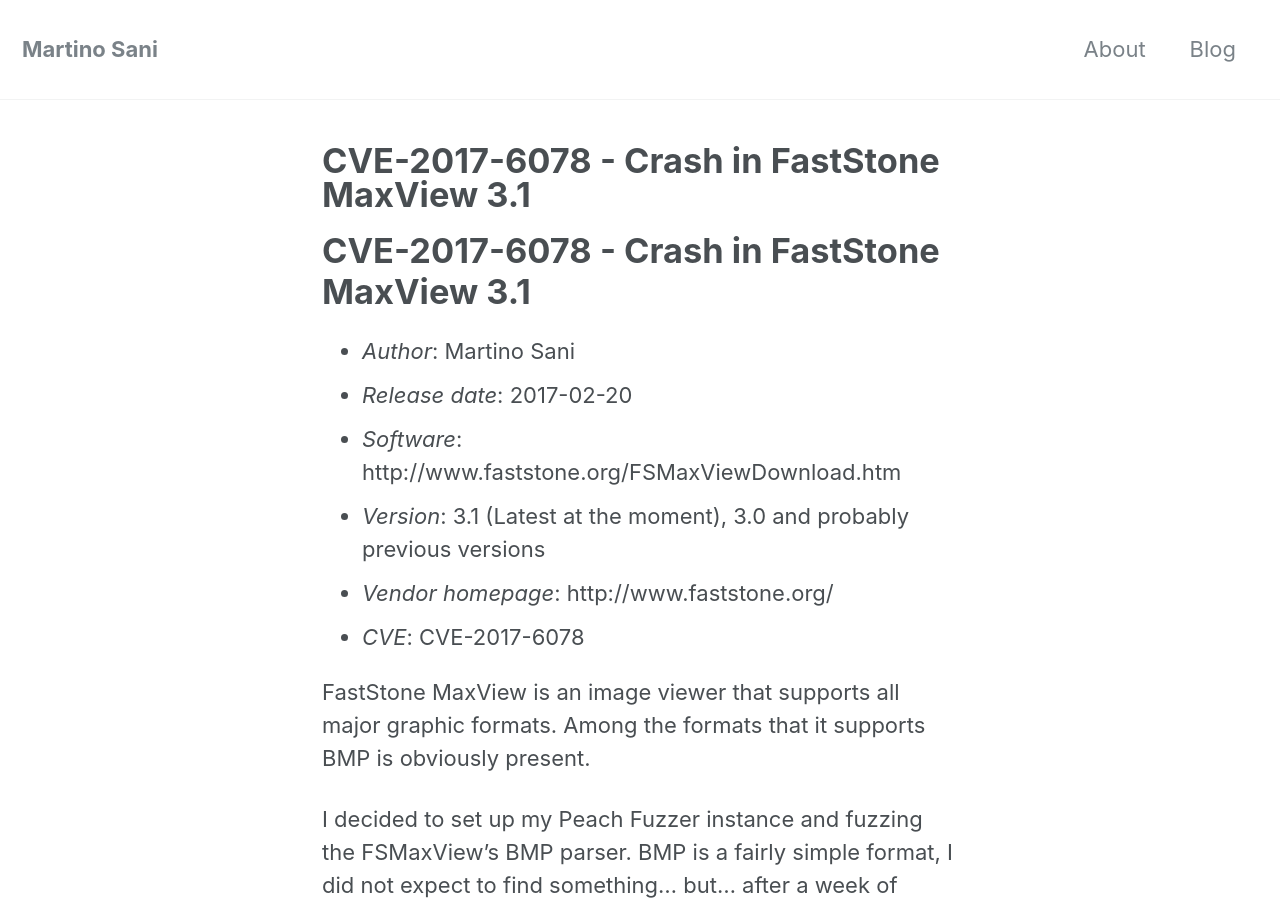
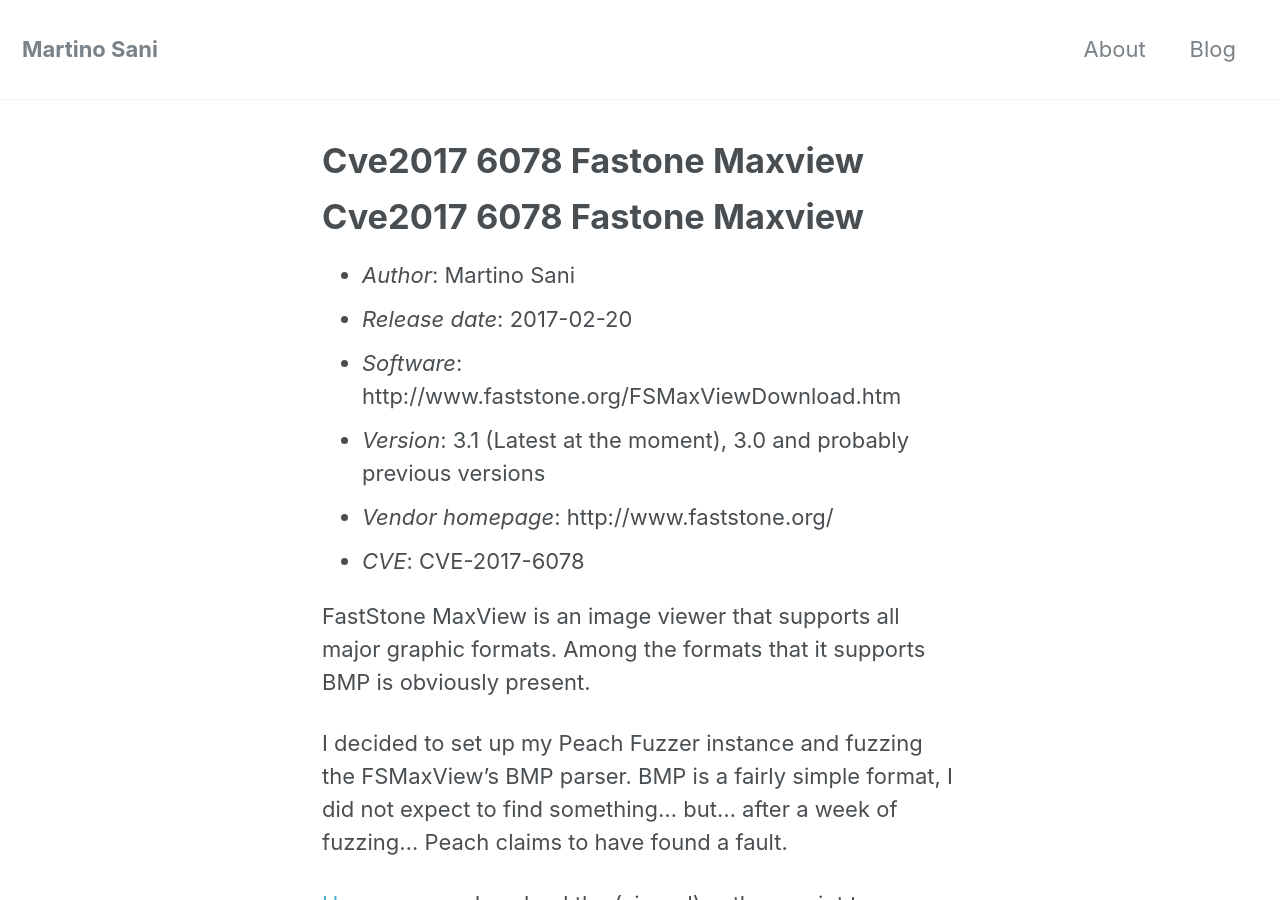
Before and after one commit to ilsani/ilsani.github.io, a Jekyll site: the page built from _posts/2017-08-12-cve2017-6078-fastone-maxview.md, in a window 1280 px wide and 900 px high. Built offline with Jekyll 4.4.1, drawn with Linux system fonts in a browser that asks for light colours.

Commit message:
refactor

```diff
--- a/_posts/2017-08-12-cve2017-6078-fastone-maxview.md
+++ b/_posts/2017-08-12-cve2017-6078-fastone-maxview.md
@@ -1,5 +1,4 @@
 ---
-title:  "CVE-2017-6078 - Crash in FastStone MaxView 3.1"
 date:   2017-08-12 19:25:00
 preview: "A crash in a BMP parser."
 ---
```
Also changed, not shown: _posts/2017-08-10-multiple-vulnerabilities-in-joomla-event-manager-2.1.4.md (+0 -1 lines), _posts/2017-08-12-cve2017-8114-roundcube-webmail-virtualmin-privilege-escalation.md (+0 -1 lines), _posts/2017-08-12-ms14-059-analysis-and-poc.md (+0 -1 lines), _posts/2017-08-13-does-this-decryptor-really-decrypts-my-files.md (+0 -1 lines), _posts/2017-11-18-easycomforphp4.0.0-cve20175358.md (+0 -1 lines).
